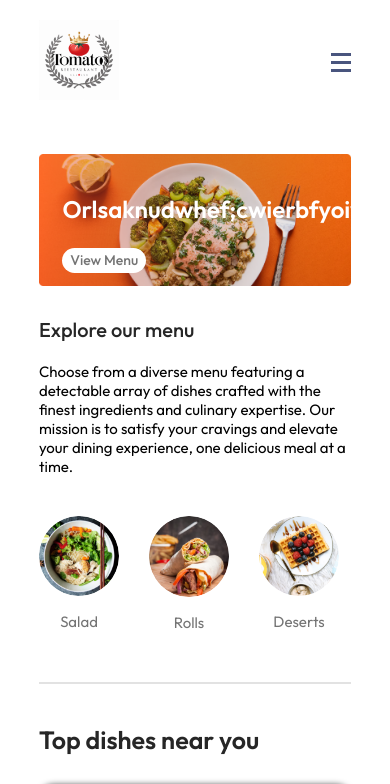
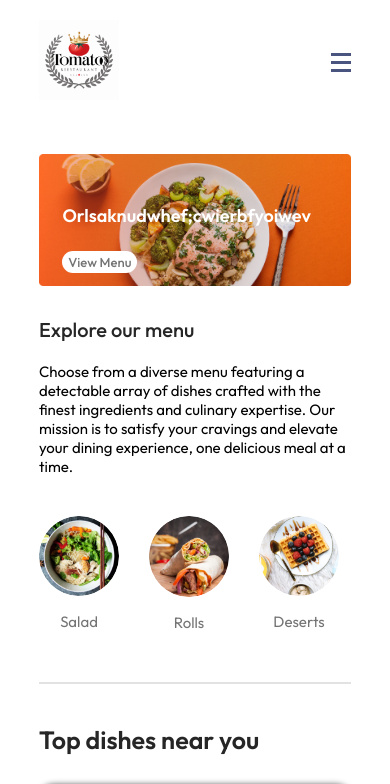
Before and after one commit to abhijeet-maity/Apna_Khana, a React (Vite) app: page / in a window 390 px wide. Shown: the top 784 px of the page. Built offline with nearby package versions, Linux system fonts and the light colour scheme.

Commit message:
Style changed

```diff
--- a/src/components/Header/Header.css
+++ b/src/components/Header/Header.css
@@ -1,7 +1,7 @@
 .Header {
     height: 34vw;
     margin: 30px auto;
-    background: url('/public/header_img.png') no-repeat;
+    background: url('/header_img.png') no-repeat;
     background-size: contain;
     position: relative;
 }
@@ -75,3 +75,16 @@
         padding: 1vw 2vw;
     }
 }
+@media (max-width: 398px) {
+
+    .header-details {
+        max-width: 95%;
+    }
+    .header-details h2 {
+        font-size: 18px;
+    }
+    .header-details button {
+        padding: 0.8vw 1.5vw;
+        font-size: 13px;
+    }
+}
```
